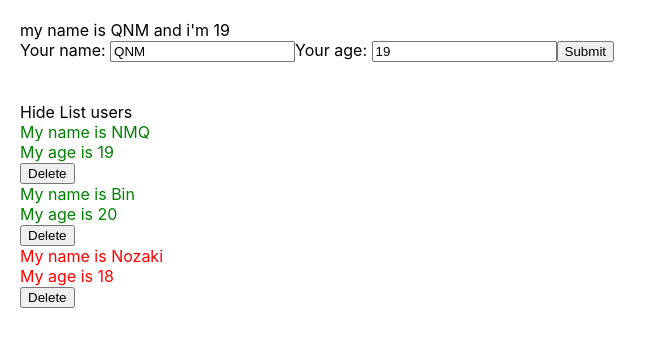
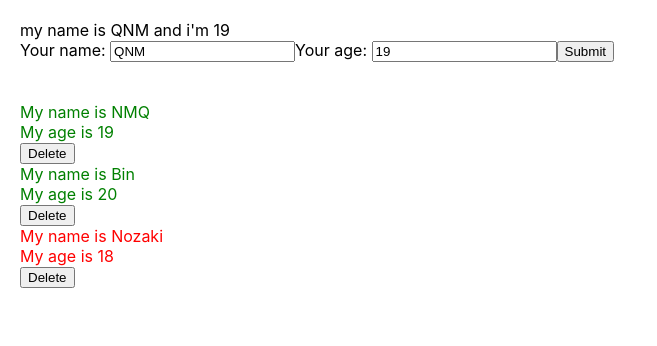
Before and after one commit to MinhQuangNguyen321/react-learning-chapter-3, a React (Create React App) app: page / in a window 1280 px wide. Shown: the top 346 px of the page, without its empty margins (0-657 px from the left). Built offline with nearby package versions, Linux system fonts and the light colour scheme.

Commit message:
lesson 34

```diff
--- a/src/components/DisplayInfor.js
+++ b/src/components/DisplayInfor.js
@@ -2,58 +2,45 @@
 import "./DisplayInfor.scss";
 import logo from "./../logo.svg";
 
-class DisplayInfor extends React.Component {
-  constructor(props) {
-    console.log(">>> call constructor: 1");
-    super(props);
-    this.state = {
-      isShowListUser: true,
-    };
-  }
+// class DisplayInfor extends React.Component {
+//   render() {
+//     console.log(">>>call me render");
+//     const { listUsers } = this.props;
 
-  componentDidMount() {
-    console.log(">>> call me component did mount");
-    setTimeout(() => {
-      document.title = "Welcome BIN";
-    }, 3000);
-  }
+//     return (
+//       <div className="display-infor-container">
+//         {true && (
+//           <>
+//             {listUsers.map((user, index) => {
+//               return (
+//                 <div key={user.id} className={+user.age > 18 ? "green" : "red"}>
+//                   <div>
+//                     <div>My name is {user.name}</div>
+//                     <div>My age is {user.age}</div>
+//                   </div>
+//                   <div>
+//                     <button
+//                       onClick={() => this.props.handleDeleteUser(user.id)}
+//                     >
+//                       Delete
+//                     </button>
+//                   </div>
+//                 </div>
+//               );
+//             })}
+//           </>
+//         )}
+//       </div>
+//     );
+//   }
+// }
 
-  componentDidUpdate(prevProps, prevState, snapshot) {
-    console.log(">>> call me component did update", this.props, prevProps);
-    if (this.props.listUsers !== prevProps.listUsers) {
-      if (this.props.listUsers.length === 5) {
-        alert("you got 5 users");
-      }
-    }
-  }
-
-  handleShowHide() {
-    this.setState({
-      isShowListUser: !this.state.isShowListUser,
-    });
-  }
-
-  render() {
-    console.log(">>>call me render");
-    const { listUsers } = this.props;
-    console.log(listUsers);
+const DisplayInfor = (props) => {
+  const { listUsers } = props;
 
   return (
     <div className="display-infor-container">
-        {/* <img src={logo}></img> */}
-        <div>
-          <span
-            onClick={() => {
-              this.handleShowHide();
-            }}
-          >
-            {this.state.isShowListUser === true
-              ? "Hide List users"
-              : "Show List users"}
-          </span>
-        </div>
-
-        {this.state.isShowListUser && (
+      {true && (
         <>
           {listUsers.map((user, index) => {
             return (
@@ -63,9 +50,7 @@
                   <div>My age is {user.age}</div>
                 </div>
                 <div>
-                    <button
-                      onClick={() => this.props.handleDeleteUser(user.id)}
-                    >
+                  <button onClick={() => props.handleDeleteUser(user.id)}>
                     Delete
                   </button>
                 </div>
@@ -76,7 +61,6 @@
       )}
     </div>
   );
-  }
-}
+};
 
 export default DisplayInfor;
```
Lines whose indentation alone changed are shown as unchanged.
